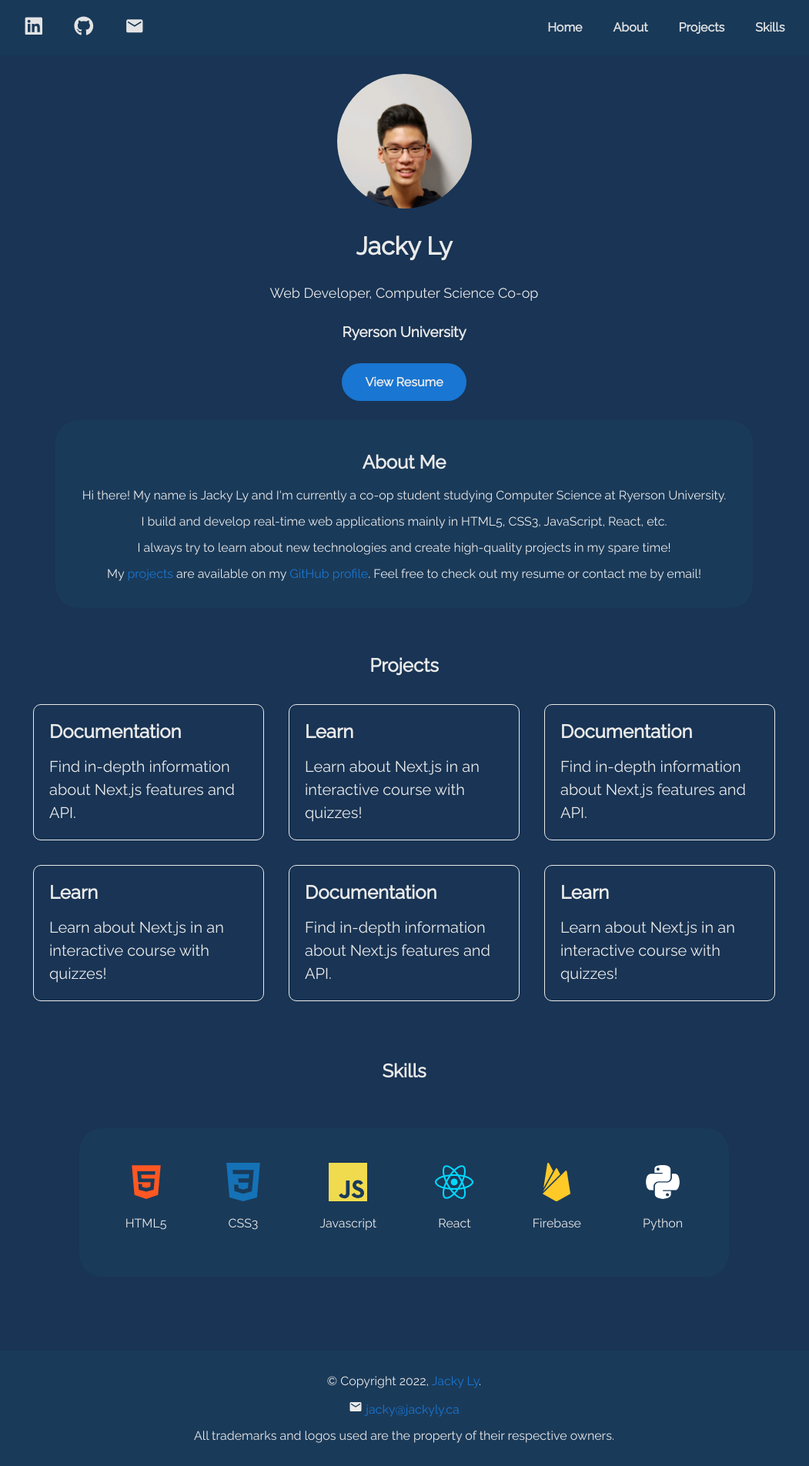
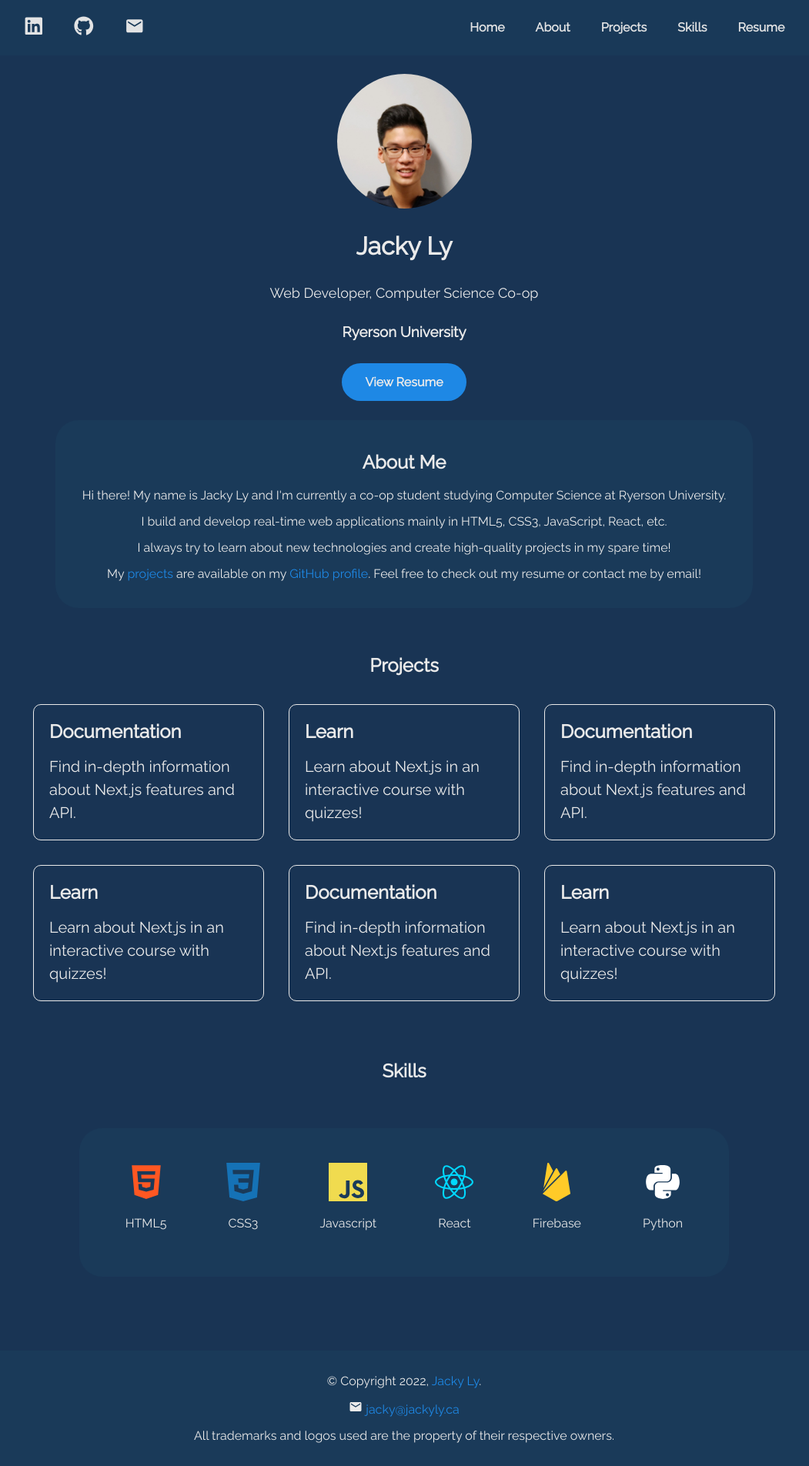
Before and after one commit to lyjacky11/jackyly-ca, a Next.js app: page / in a window 1280 px wide. Shown: the whole page at 77% size, without its empty margins (115-1166 px from the left). Built offline with nearby package versions, Linux system fonts and the light colour scheme.

Commit message:
Minor changes

```diff
--- a/components/Footer.jsx
+++ b/components/Footer.jsx
@@ -2,11 +2,14 @@ import Link from 'next/link';
 import { MdEmail } from 'react-icons/md';
 import styles from '../styles/Footer.module.css';
 
+const gitHubUrl = 'https://github.com/lyjacky11';
+const contactUrl = 'mailto:jacky@jackyly.ca';
+
 export default function Footer() {
     return (
         <footer className={styles.footer}>
-            <p>© Copyright 2022, <Link href="https://github.com/lyjacky11"><a target="_blank">Jacky Ly</a></Link>.</p>
-            <p className={styles.email}><MdEmail /> <Link href="mailto:jacky@jackyly.ca"><a target="_blank">jacky@jackyly.ca</a></Link></p>
+            <p>© Copyright {new Date().getFullYear()}, <Link href={gitHubUrl}><a target="_blank">Jacky Ly</a></Link>.</p>
+            <p className={styles.email}><MdEmail /> <Link href={contactUrl}><a target="_blank">jacky@jackyly.ca</a></Link></p>
             <p>All trademarks and logos used are the property of their respective owners.</p>
         </footer>
     )
--- a/components/Header.jsx
+++ b/components/Header.jsx
@@ -6,6 +6,7 @@ import styles from '../styles/Header.module.css';
 const linkedinUrl = 'https://www.linkedin.com/in/lyjacky11';
 const gitHubUrl = 'https://github.com/lyjacky11';
 const contactUrl = 'mailto:jacky@jackyly.ca';
+const resumeUrl = '/resume/jacky-ly-resume.pdf';
 
 export default function Header() {
     return (
@@ -34,6 +35,9 @@ export default function Header() {
                 <li className={`${styles.navItem} animate`}>
                     <Link href="">Skills</Link>
                 </li>
+                <li className={`${styles.navItem} animate`}>
+                    <Link href={resumeUrl}>Resume</Link>
+                </li>
             </ul>
         </nav >
     )
--- a/styles/globals.css
+++ b/styles/globals.css
@@ -12,8 +12,8 @@
 
   --bg-color-1: #1A3A59;
   --bg-color-2: #193454;
-  --link-color: var(--blue-700);
-  --hover-color: var(--blue-500);
+  --link-color: var(--blue-600);
+  --hover-color: var(--blue-400);
 }
 
 html,
```
